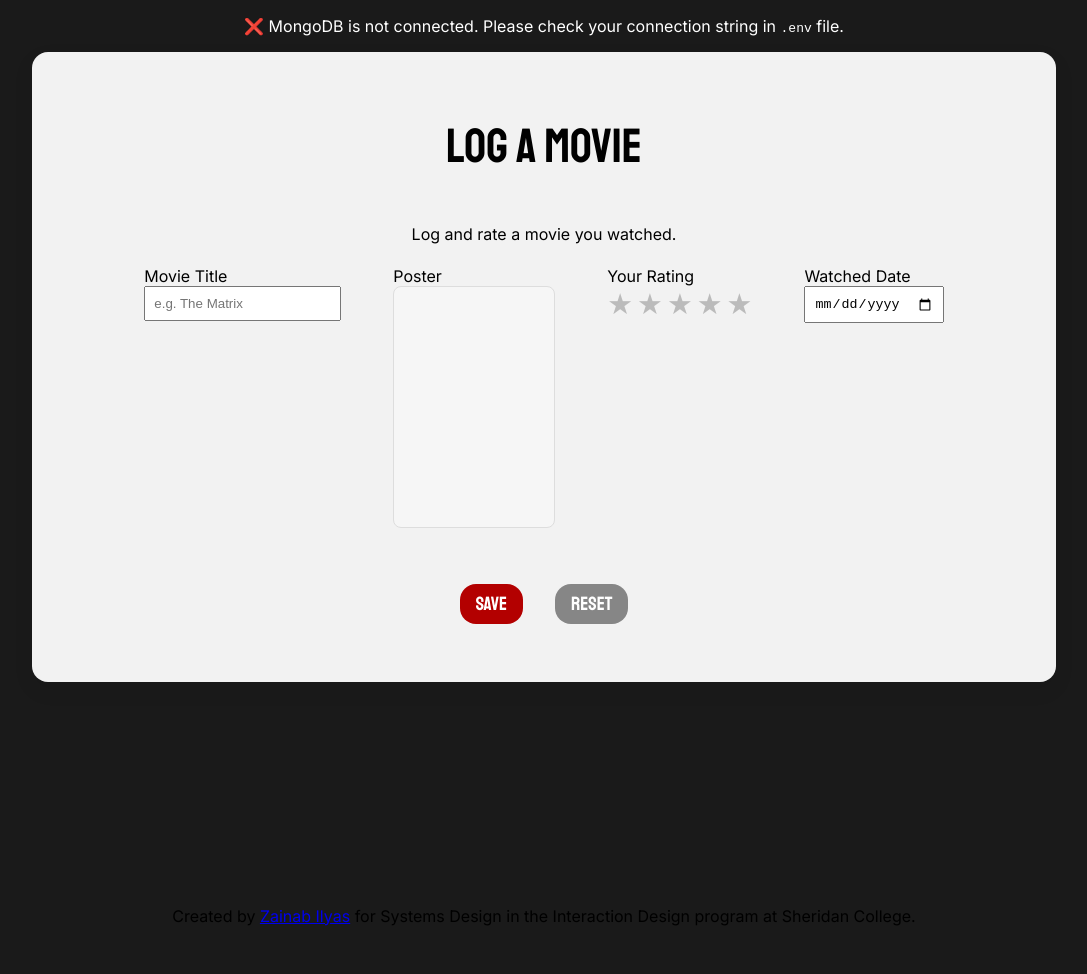
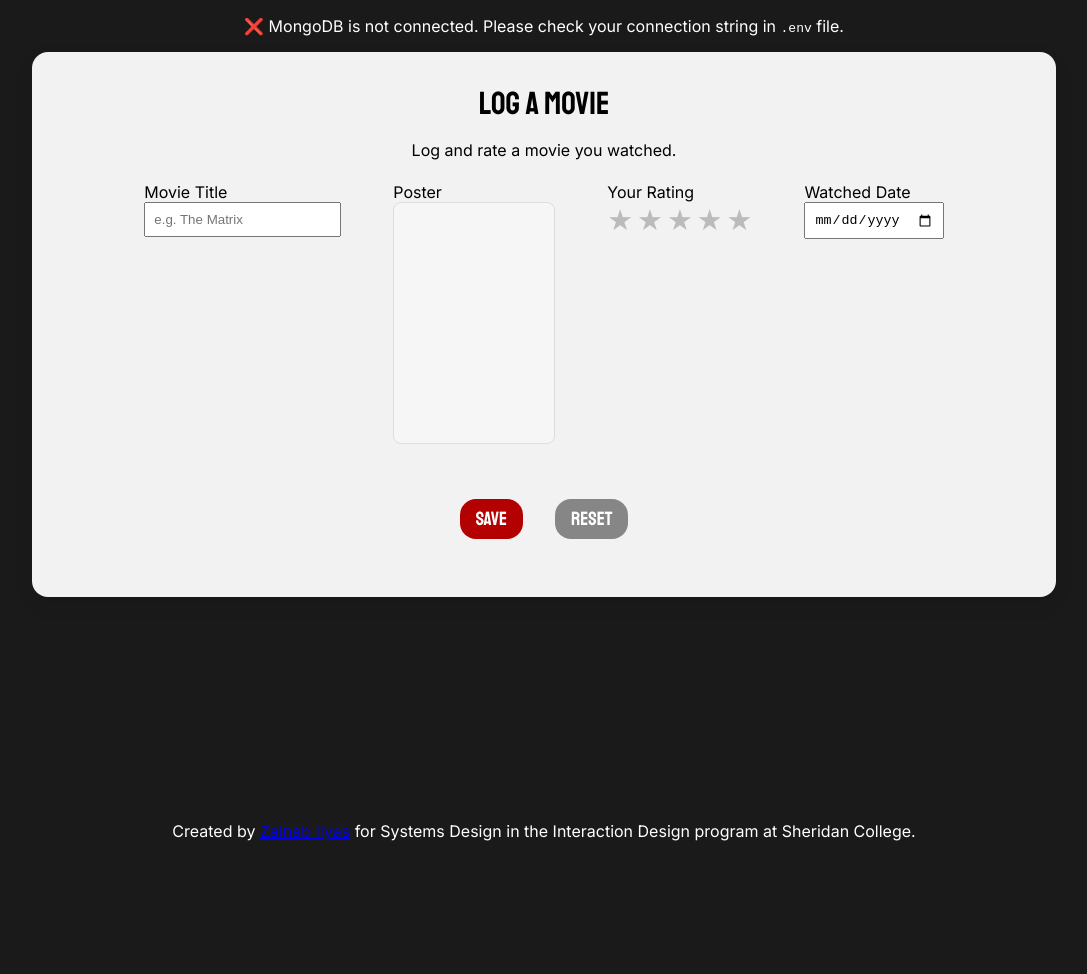
Before and after one commit to zeebeann/movie-log, a website: page public/index.html in a window 1280 px wide. Shown: the whole page, without its empty margins (96-1183 px from the left). After the commit the page ends 889 px from the top, so only its background shows below. Drawn offline with Linux system fonts and the light colour scheme; no server answers.

Commit message:
text styling

```diff
--- a/public/index.html
+++ b/public/index.html
@@ -110,7 +110,7 @@
   <section id="content">
   </section>
 
-  <footer style="color: solid white;">
+  <footer style="color: white;">
     Created by <a href="https://github.com/zeebeann">Zainab Ilyas</a> for
     Systems Design in the Interaction Design program at Sheridan College.
   </footer>
--- a/public/style.css
+++ b/public/style.css
@@ -29,7 +29,8 @@ body {
 h1{
     font-family: "Staatliches", sans-serif;
     font-weight: 400;
-    font-size: 3rem;
+    font-size: 2rem;
+    margin: auto;
 }
 
 
@@ -37,7 +38,7 @@ h2 {
     display: flex;
     align-items: center;
     gap: 1rem;
-    margin: auto;
+
     font-family: "Staatliches", sans-serif;
   font-weight: 400;
 }
```
